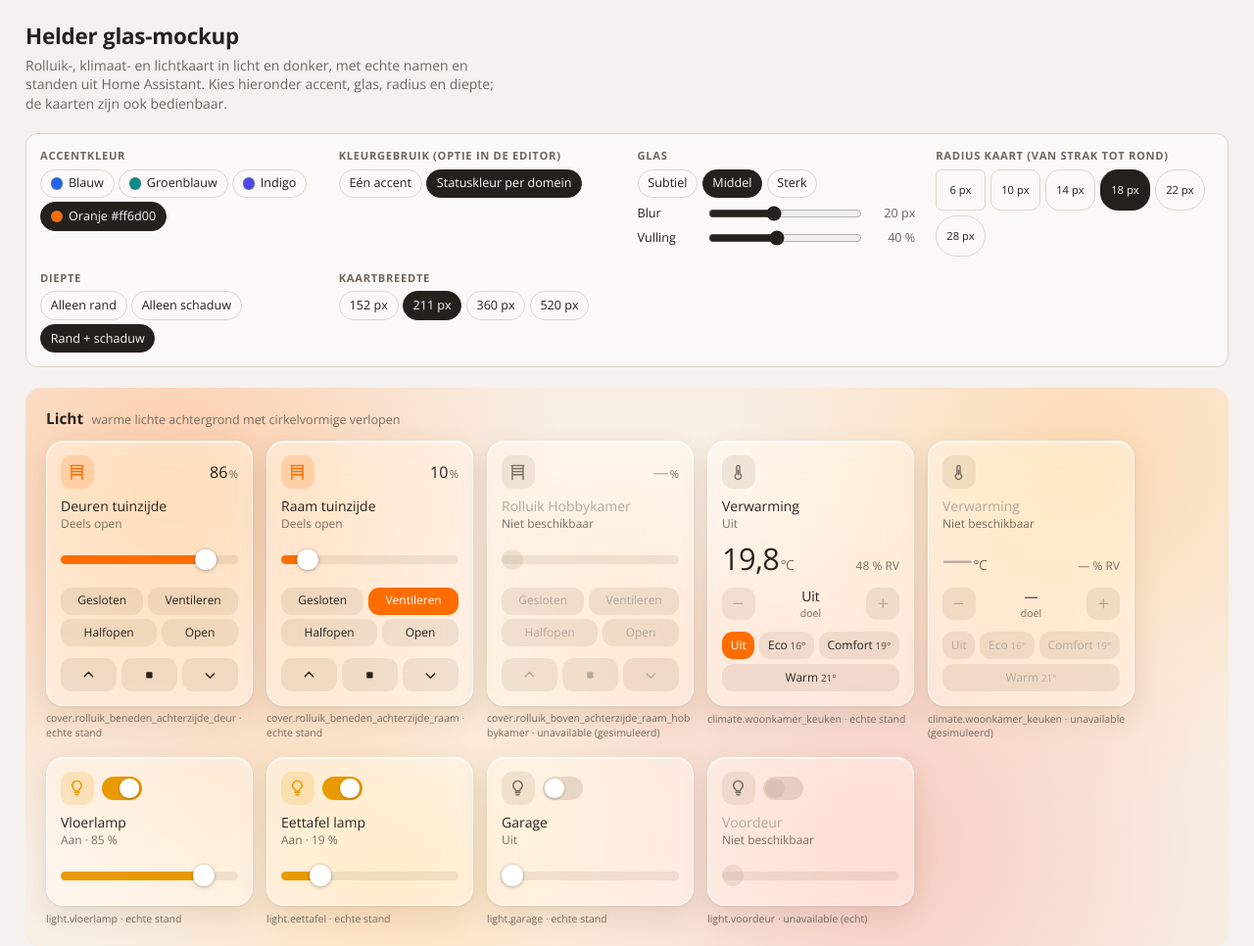
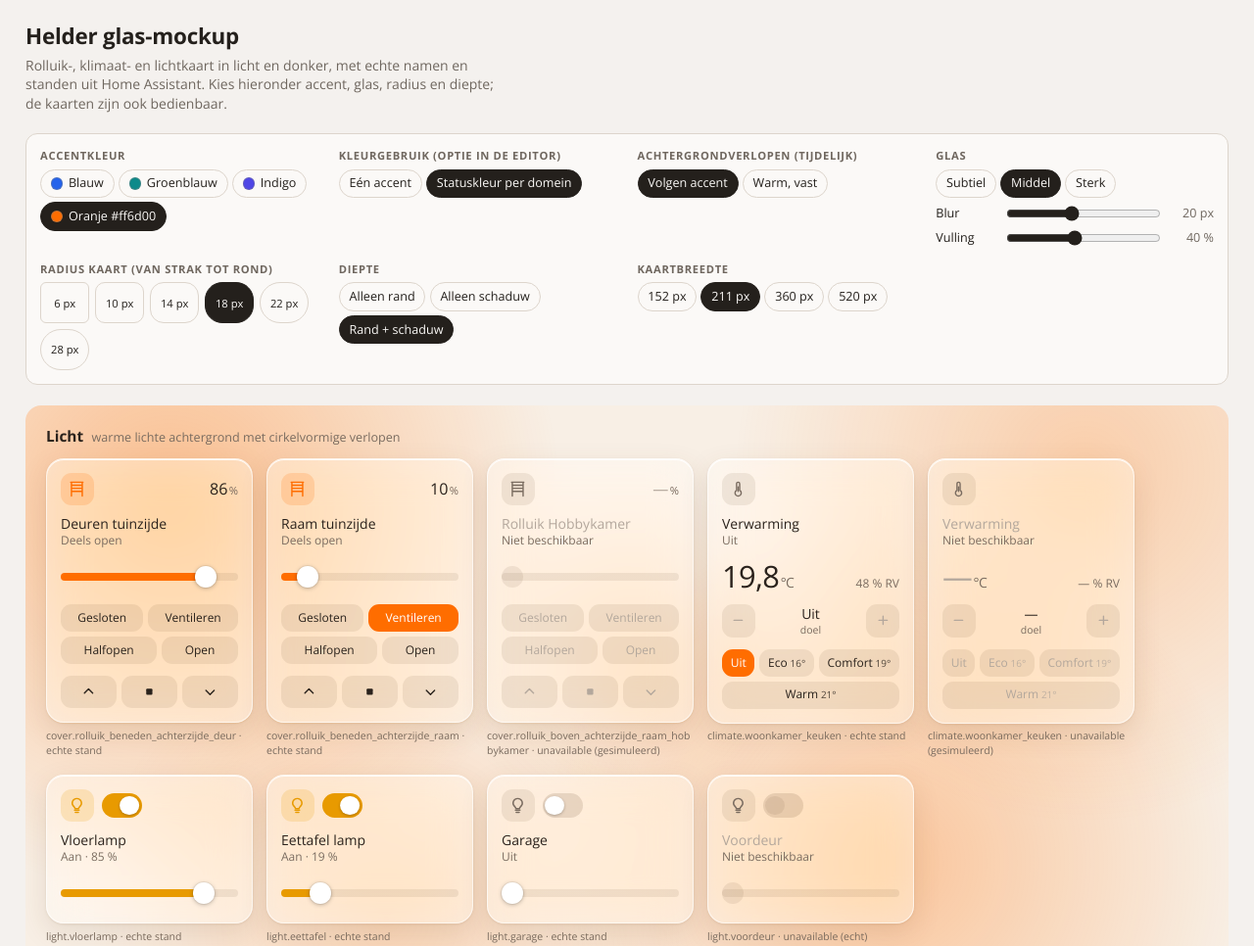
Before and after one commit to nagtegaal/helder, a plain HTML site: page mockup/glass.html in a window 1280 px wide. Shown: the top 966 px of the page at 98% size. Drawn offline with nearby package versions, Linux system fonts and the light colour scheme.

Commit message:
mockup: add temporary toggle to tint background gradients with the accent
Co-Authored-By: Claude Opus 5.5 <noreply@anthropic.com>
Claude-Session: https://claude.ai/code/session_0188TZibxehgLpvZx4MTqWFe

```diff
--- a/mockup/glass.html
+++ b/mockup/glass.html
@@ -161,6 +161,21 @@ header p { margin: .3rem 0 0; color: var(--page-muted); max-width: 60ch; }
 [data-accent="indigo"] .stage[data-mode="dark"]  { --helder-color-accent: #8f88ff; }
 [data-accent="orange"] .stage[data-mode="light"] { --helder-color-accent: #ff6d00; }
 [data-accent="orange"] .stage[data-mode="dark"]  { --helder-color-accent: #ff7a1a; }
+/* tijdelijk: achtergrondverlopen volgen de accentkleur */
+[data-bg="accent"] .stage[data-mode="light"] {
+  --helder-bg-blob-1: color-mix(in srgb, var(--helder-color-accent) 38%, transparent);
+  --helder-bg-blob-2: color-mix(in srgb, var(--helder-color-accent) 26%, transparent);
+  --helder-bg-blob-3: color-mix(in srgb, var(--helder-color-accent) 32%, transparent);
+  --helder-bg-blob-4: color-mix(in srgb, var(--helder-color-accent) 20%, transparent);
+  --helder-bg-blob-5: color-mix(in srgb, var(--helder-color-accent) 16%, transparent);
+}
+[data-bg="accent"] .stage[data-mode="dark"] {
+  --helder-bg-blob-1: color-mix(in srgb, var(--helder-color-accent) 26%, transparent);
+  --helder-bg-blob-2: color-mix(in srgb, var(--helder-color-accent) 18%, transparent);
+  --helder-bg-blob-3: color-mix(in srgb, var(--helder-color-accent) 22%, transparent);
+  --helder-bg-blob-4: color-mix(in srgb, var(--helder-color-accent) 15%, transparent);
+  --helder-bg-blob-5: color-mix(in srgb, var(--helder-color-accent) 10%, transparent);
+}
 .stage { --helder-color-on-accent: #ffffff; }
 
 /* kleurgebruik: één accent of statuskleuren per domein */
@@ -288,7 +303,7 @@ figcaption b { font-weight: 400; }
 @media (prefers-reduced-motion: reduce) { .switch::after { transition: none; } }
 </style>
 
-<div class="wrap" id="app" data-accent="orange" data-colors="domain" data-depth="both">
+<div class="wrap" id="app" data-accent="orange" data-colors="domain" data-depth="both" data-bg="accent">
   <header>
     <h1>Helder glas-mockup</h1>
     <p>Rolluik-, klimaat- en lichtkaart in licht en donker, met echte namen en standen uit Home Assistant. Kies hieronder accent, glas, radius en diepte; de kaarten zijn ook bedienbaar.</p>
@@ -309,6 +324,13 @@ figcaption b { font-weight: 400; }
       <div class="seg" data-set="colors">
         <button data-v="accent">Eén accent</button>
         <button data-v="domain">Statuskleur per domein</button>
+      </div>
+    </div>
+    <div class="ctl">
+      <span class="lbl">Achtergrondverlopen (tijdelijk)</span>
+      <div class="seg" data-set="bg">
+        <button data-v="accent">Volgen accent</button>
+        <button data-v="warm">Warm, vast</button>
       </div>
     </div>
     <div class="ctl">
@@ -483,14 +505,14 @@ figcaption b { font-weight: 400; }
   // ---------- Bedieningspaneel ----------
   const glassPresets = { subtle: [12, 55], medium: [20, 40], strong: [32, 25] };
   const radii = [6, 10, 14, 18, 22, 28];
-  const st = { accent: 'orange', colors: 'domain', glass: 'medium', blur: 20, fill: 40, radius: 18, depth: 'both', width: 211 };
+  const st = { accent: 'orange', colors: 'domain', glass: 'medium', blur: 20, fill: 40, radius: 18, depth: 'both', width: 211, bg: 'accent' };
   try { Object.assign(st, JSON.parse(localStorage.getItem('helder-mockup') || '{}')); } catch (_) {}
 
   document.querySelector('[data-set="radius"]').innerHTML = radii.map(r => `<button data-v="${r}" style="--r:${r}px">${r} px</button>`).join('');
   const blur = document.getElementById('blur'), fill = document.getElementById('fill');
 
   function apply() {
-    app.dataset.accent = st.accent; app.dataset.colors = st.colors; app.dataset.depth = st.depth;
+    app.dataset.accent = st.accent; app.dataset.colors = st.colors; app.dataset.depth = st.depth; app.dataset.bg = st.bg;
     stages.forEach(s => {
       s.el.style.setProperty('--glass-blur', st.blur + 'px');
       s.el.style.setProperty('--glass-alpha', st.fill / 100);
```
Also changed, not shown: mockup/screenshots/glas-152px.png, mockup/screenshots/glas-211px.png, mockup/screenshots/glas-360px.png, mockup/screenshots/glas-520px.png.
